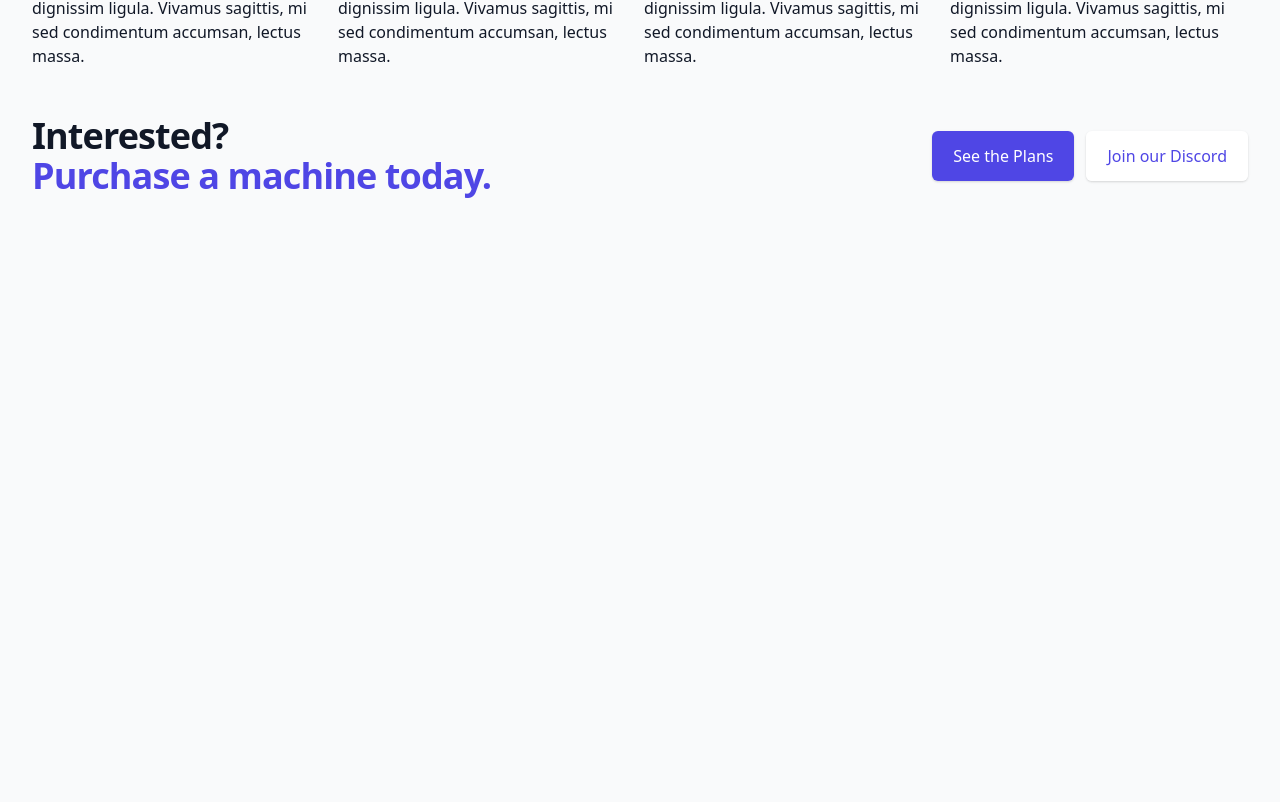
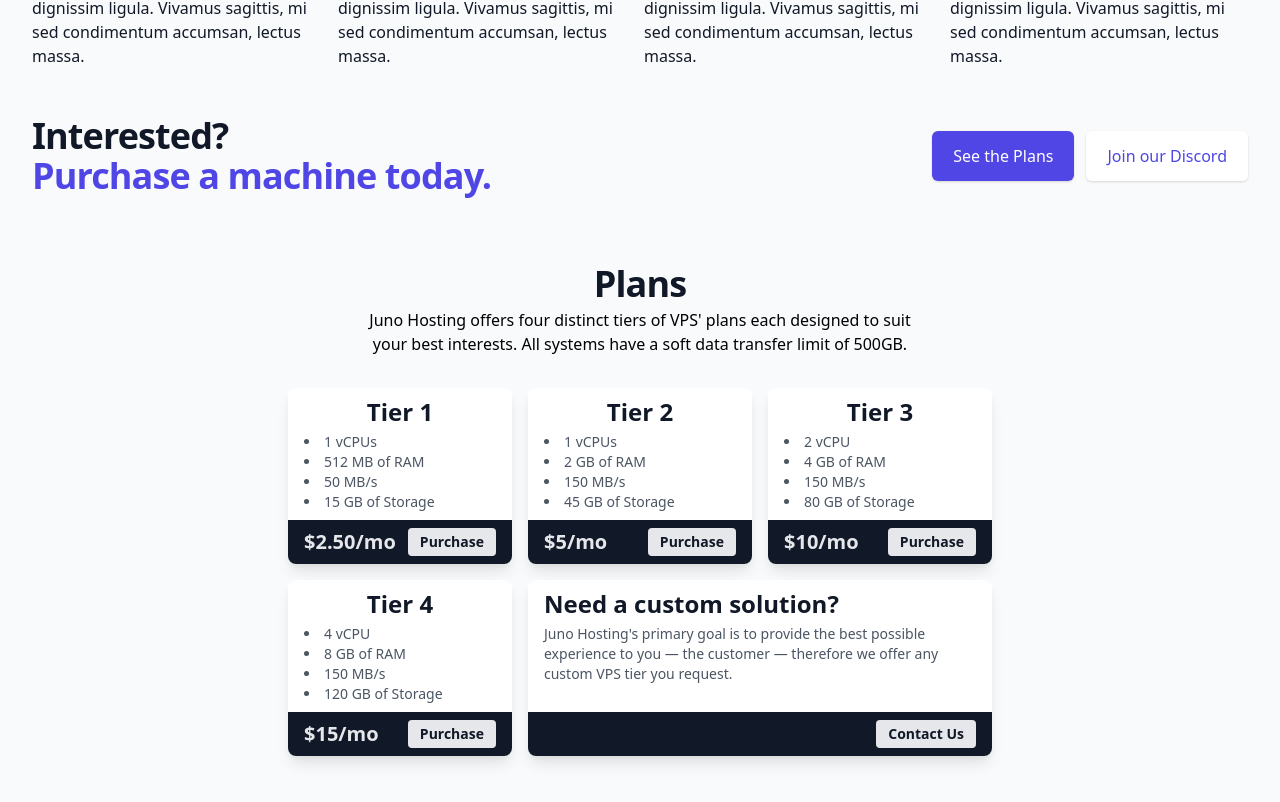
Before and after one commit to junodevs/junohosting.net, a Next.js app: page / in a window 1280 px wide. Shown: the part 706-1508 px from the top of the page. Before the commit the page ends 966 px from the top, so only its background shows below. Built offline with nearby package versions, Linux system fonts and the light colour scheme.

Commit message:
feat(pages/index): add VPS plans section

```diff
--- /dev/null
+++ b/components/productCard.tsx
@@ -0,0 +1,26 @@
+import cn from 'classnames'
+
+export default function ProductCard ({ price, primary = false, tier, children }: {
+  price: number | string,
+  primary?: boolean,
+  tier: number | string,
+  children: React.ReactNode
+}) {
+  return (
+    <div className="bg-white shadow-lg rounded-lg overflow-hidden">
+      <div className="px-4 py-2">
+        <h1 className="text-gray-900 text-center font-bold text-2xl">
+          Tier {tier}
+        </h1>
+        <p className="text-gray-600 text-sm mt-1">{children}</p>
+      </div>
+      <div className={cn({
+        'bg-gray-900': !primary,
+        'bg-indigo-600': primary
+      }) + ' flex items-center justify-between px-4 py-2'}>
+        <h1 className="text-gray-200 font-bold text-xl">${price}/mo</h1>
+        <button className="px-3 py-1 bg-gray-200 text-sm text-gray-900 font-semibold rounded">Purchase</button>
+      </div>
+    </div>
+  )
+}
--- a/package.json
+++ b/package.json
@@ -9,6 +9,8 @@
     "lint": "eslint --ext .js,.ts,.vue --ignore-path .gitignore ."
   },
   "dependencies": {
+    "@types/classnames": "^2.2.11",
+    "classnames": "^2.2.6",
     "next": "^10.0.3",
     "react": "^17.0.1",
     "react-dom": "^17.0.1"
--- a/pages/index.tsx
+++ b/pages/index.tsx
@@ -1,6 +1,7 @@
 import CallToAction from '../components/cta'
 import Hero from '../components/hero'
 import Layout from '../components/layout'
+import ProductCard from '../components/productCard'
 
 const lipsum = 'Lorem ipsum dolor sit amet, consectetur adipiscing elit. Ut vitae dignissim ligula. Vivamus sagittis, mi sed condimentum accumsan, lectus massa.'
 const features: {
@@ -40,6 +41,47 @@
     blurb: lipsum
   }
 ]
+const plans: {
+  cores: number;
+  tier: number;
+  bandwidth: number;
+  memory: string;
+  price: number | string;
+  storage: number;
+}[] = [
+  {
+    cores: 1,
+    bandwidth: 50,
+    price: '2.50',
+    memory: '512 MB',
+    storage: 15,
+    tier: 1
+  },
+  {
+    cores: 1,
+    bandwidth: 150,
+    price: 5,
+    memory: '2 GB',
+    storage: 45,
+    tier: 2
+  },
+  {
+    cores: 2,
+    bandwidth: 150,
+    memory: '4 GB',
+    price: 10,
+    storage: 80,
+    tier: 3
+  },
+  {
+    cores: 4,
+    bandwidth: 150,
+    memory: '8 GB',
+    price: 15,
+    storage: 120,
+    tier: 4
+  }
+]
 
 export default function Home () {
   return (
@@ -62,6 +104,55 @@
         </div>
       </section>
       <CallToAction />
+      <section id="plans">
+        <div className="text-center">
+          <h1
+            className="my-1 text-4xl font-extrabold tracking-tight text-gray-900"
+          >
+            Plans
+          </h1>
+          <p className="max-w-xl mx-auto">
+            Juno Hosting offers four distinct tiers of VPS&apos; plans each
+            designed to suit your best interests. All systems have a soft data
+            transfer limit of 500GB.
+          </p>
+        </div>
+        <div className="mt-8 mb-20 max-w-3xl mx-auto px-4 sm:px-6 lg:px-8 grid grid-cols-3 grid-rows-2 gap-4">
+          {plans.map(vps => {
+            return (
+              <div key="tier">
+                <ProductCard tier={vps.tier} price={vps.price}>
+                  <ul>
+                    <li>{vps.cores} vCPU{vps.cores === 1 ? 's' : ''}</li>
+                    <li>{vps.memory} of RAM</li>
+                    <li>{vps.bandwidth} MB/s</li>
+                    <li>{vps.storage} GB of Storage</li>
+                  </ul>
+                </ProductCard>
+              </div>
+            )
+          })}
+          <div className="col-span-2">
+            <div className="bg-white shadow-lg rounded-lg overflow-hidden">
+              <div className="px-4 py-2">
+                <h1 className="text-gray-900 font-bold text-2xl">
+                  Need a custom solution?
+                </h1>
+                <p className="text-gray-600 text-sm mt-1 mb-5">
+                  Juno Hosting&apos;s primary goal is to provide the best
+                  possible experience to you &mdash; the customer &mdash;
+                  therefore we offer any custom VPS tier you request.
+                </p>
+              </div>
+              <div className="items-center flex bg-gray-900 justify-end px-4 py-2">
+                <button className="px-3 py-1 bg-gray-200 text-sm text-gray-900 font-semibold rounded">
+                  Contact Us
+                </button>
+              </div>
+            </div>
+          </div>
+        </div>
+      </section>
     </Layout>
   )
 }
--- a/styles/index.css
+++ b/styles/index.css
@@ -12,4 +12,6 @@
 @tailwind utilities;
 /* Stop purging. */
 
-/* Your own custom utilities */
+ul {
+  list-style: inside;
+}
```
Also changed, not shown: 1 other file (tests, documents, lock files or other folders).
